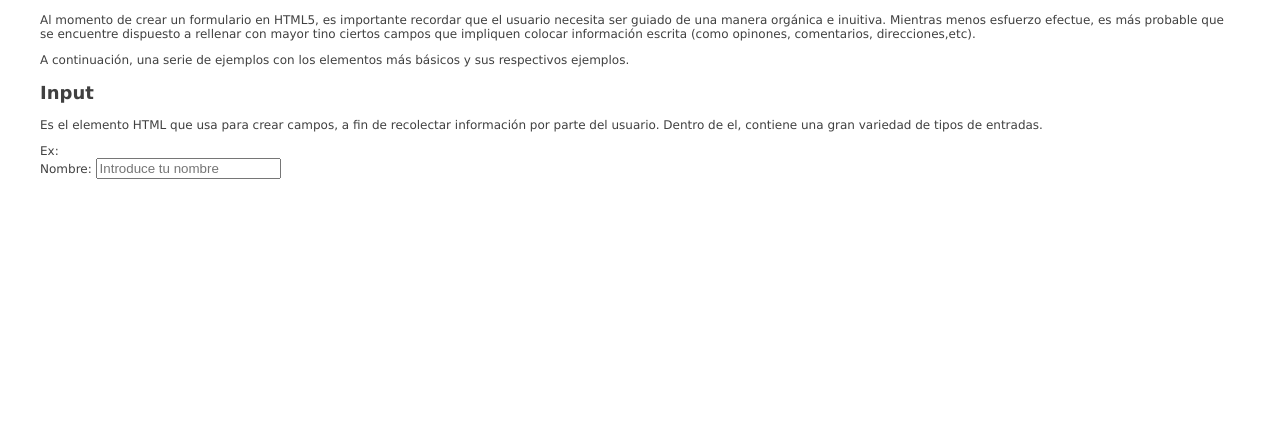
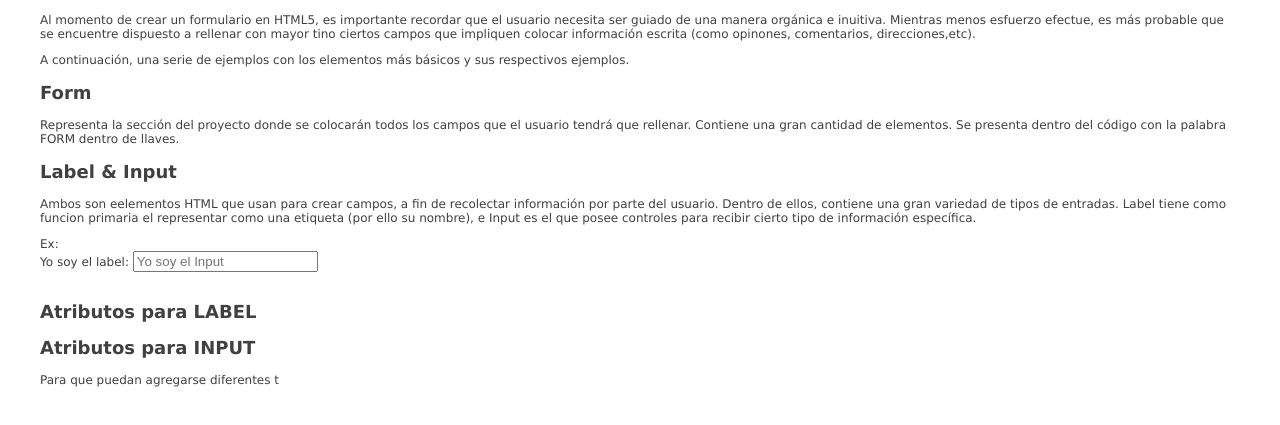
Before and after one commit to Angeles21/Hackaton_Rep_03, a plain HTML site: page tags-form.html in a window 1280 px wide. Shown: the part 71-496 px from the top of the page. Drawn offline with Linux system fonts and the light colour scheme.

Commit message:
Changes to tags-form

```diff
--- a/tags-form.html
+++ b/tags-form.html
@@ -18,16 +18,41 @@
         A continuación, una serie de ejemplos con los elementos más básicos y sus respectivos ejemplos.
     </p>
 
-    <h2> Input </h2>
-    <p> Es el elemento HTML que usa para crear campos, a fin de recolectar información por parte
-        del usuario. Dentro de el, contiene una gran variedad de tipos de entradas. </p>
+    <h2> Form </h2>
+
+    <p> Representa la sección del proyecto donde se colocarán todos los campos que el
+        usuario tendrá que rellenar. Contiene una gran cantidad de elementos. Se presenta
+        dentro del código con la palabra FORM dentro de llaves.</p>
+
+
+    <h2> Label & Input </h2>
+    <p> Ambos son eelementos HTML que usan para crear campos, a fin de recolectar información por parte
+        del usuario. Dentro de ellos, contiene una gran variedad de tipos de entradas. Label
+        tiene como funcion primaria el representar como una etiqueta (por ello su nombre), e
+        Input es el que posee controles para recibir cierto tipo de información específica.</p>
 
         Ex:
+        <form action="/action_page.php">
+            <label for="fname">Yo soy el label:</label>
+            <input type="text" name="fname" placeholder="Yo soy el Input"><br><br>
+        </form>
 
-        <form action="/action_page.php">
-            <label for="fname">Nombre:</label>
-            <input type="text" name="fname" placeholder="Introduce tu nombre "><br><br>
-        </form>
+    <h2> Atributos para LABEL </h2>
+
+    <h2> Atributos para INPUT </h2>
+    <p> Para que puedan agregarse diferentes t</p>
+
+    <h3> </h3>
+
+
+
+
+
+
+
+
+
+
 
 <style>
 
```
